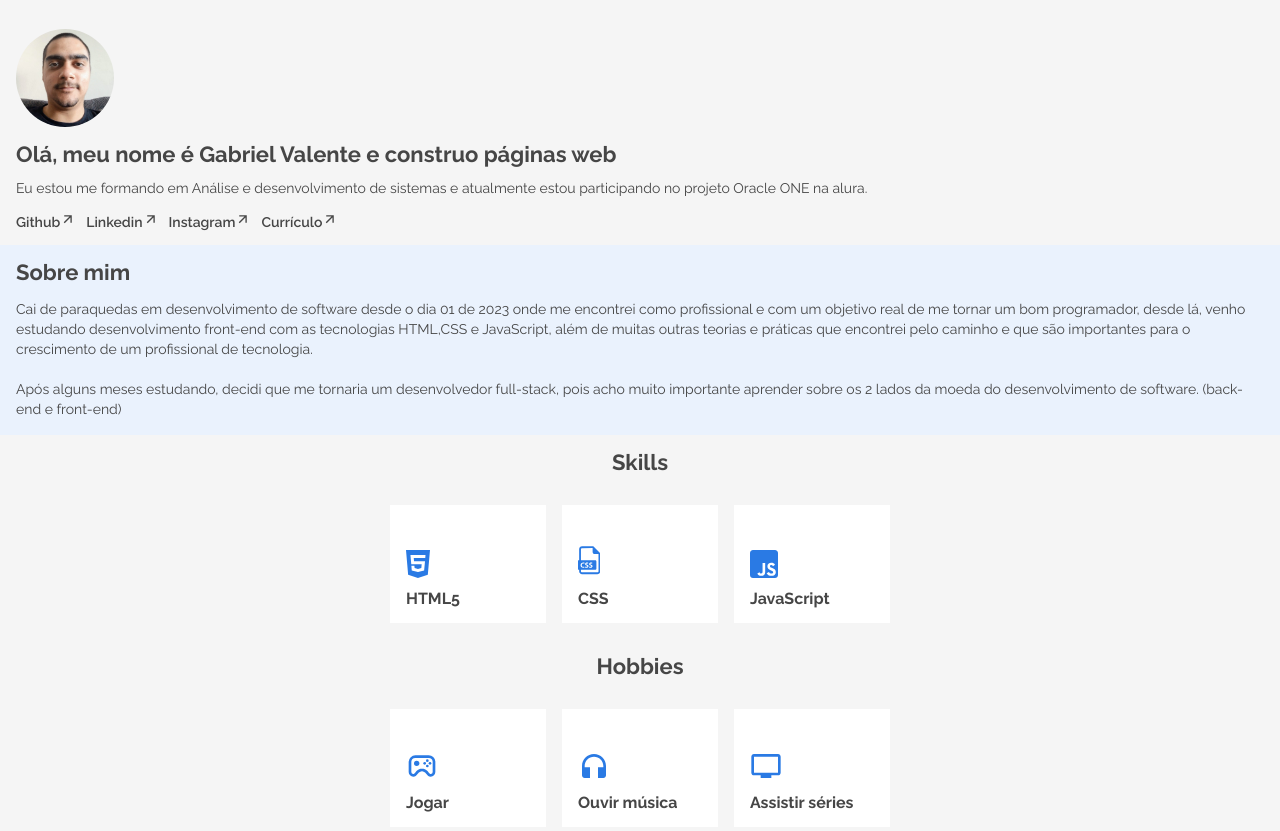
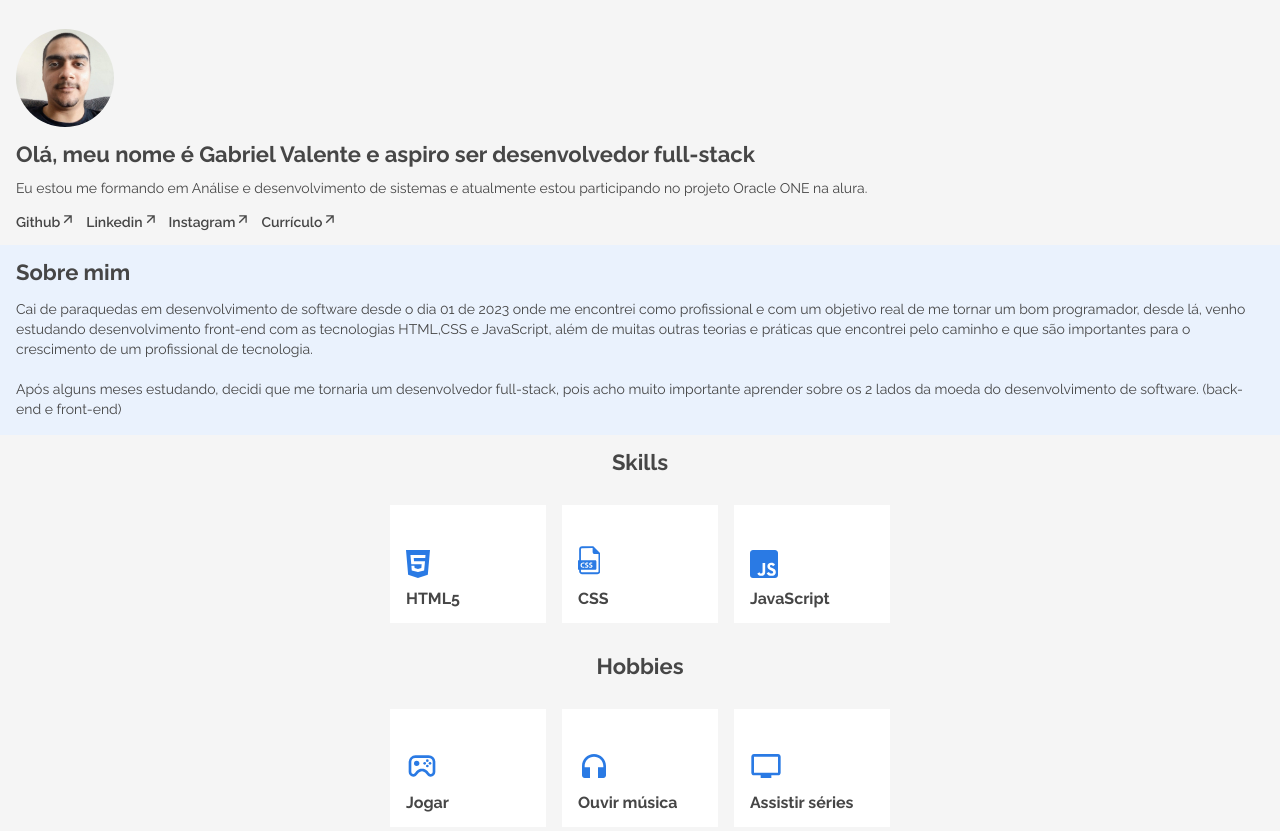
Before and after one commit to ValentePG/challenge-portfolio-front-end, a plain HTML site: page index.html in a window 1280 px wide. Shown: the part 46-877 px from the top of the page. Drawn offline with Linux system fonts and the light colour scheme.

Commit message:
Update index.html

```diff
--- a/index.html
+++ b/index.html
@@ -32,7 +32,7 @@
     </div>
     <div class="apresentacao__texto">
       <div class="apresentacao__texto-titulo">
-        <h1>Olá, meu nome é Gabriel Valente e construo páginas web</h1>
+        <h1>Olá, meu nome é Gabriel Valente e aspiro ser desenvolvedor full-stack</h1>
       </div>
       <div class="apresentacao__texto-paragrafo">
         <p>Eu estou me formando em Análise e desenvolvimento de sistemas e atualmente estou participando no projeto Oracle ONE na alura.</p>
```
